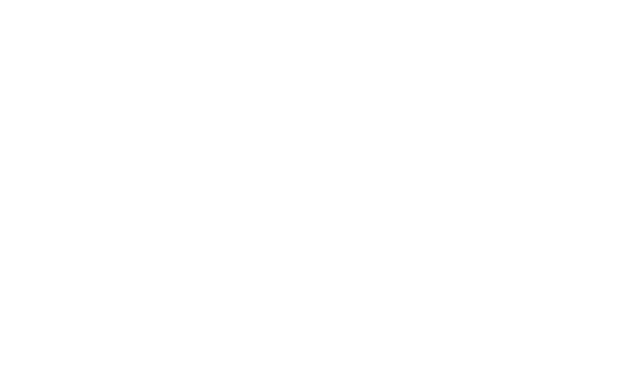
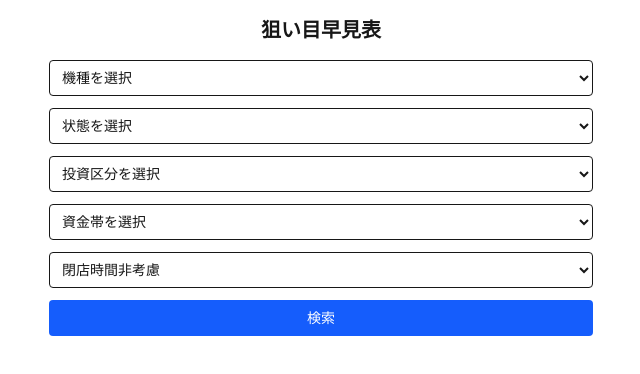
Before and after one commit to Ryo-o00/neraime-tool, a Next.js app: page / in a window 1280 px wide. Shown: the top 374 px of the page, without its empty margins (319-959 px from the left). Built offline with nearby package versions, Linux system fonts and the light colour scheme.

Commit message:
feat: add 東京喰種 support

```diff
--- a/app/page.tsx
+++ b/app/page.tsx
@@ -76,15 +76,16 @@ function adjustRange(range: string | number, plus: number): string {
 }
 
 export default function Home() {
-  const [_machine] = useState('');
-  const [_state] = useState('');
-  const [_investment] = useState('');
-  const [_capital] = useState('');
-  const [_closeGap] = useState('閉店時間非考慮');
+  const [data, setData] = useState<RowData[]>([]);
+  const [machine, setMachine] = useState('');
+  const [state, setState] = useState('');
+  const [investment, setInvestment] = useState('');
+  const [capital, setCapital] = useState('');
+  const [closeGap, setCloseGap] = useState('閉店時間非考慮');
   const [results, setResults] = useState<RowData[]>([]);
-  const [_searched] = useState(false);
+  const [searched, setSearched] = useState(false);
 
-  const _machineOptions = [
+  const machineOptions = [
     '機種を選択',
     'L吉宗',
     'ミリマス',
@@ -101,13 +102,13 @@ export default function Home() {
     '東京喰種'
   ];
 
-  const _stateOptions = ['リセ後', 'AT後'];
-  const _investmentOptions = ['再プレイ', '46-52/460枚', '46-52/現金'];
-  const _capitalOptions = ['20万円以上', '50万円以上', '100万円以上'];
-  const _closeOptions = ['閉店時間非考慮', '閉店3h前', '閉店2h前', '閉店1h前'];
+  const stateOptions = ['リセ後', 'AT後'];
+  const investmentOptions = ['再プレイ', '46-52/460枚', '46-52/現金'];
+  const capitalOptions = ['20万円以上', '50万円以上', '100万円以上'];
+  const closeOptions = ['閉店時間非考慮', '閉店3h前', '閉店2h前', '閉店1h前'];
 
   useEffect(() => {
-    if (!_machine || _machine === '機種を選択') return;
+    if (!machine || machine === '機種を選択') return;
     const map: { [key: string]: string } = {
       'L吉宗': 'yoshimune',
       'ミリマス': 'mirimasu',
@@ -123,10 +124,10 @@ export default function Home() {
       'マギレコ': 'magireco',
       '東京喰種': 'tokyoghoul'
     };
-    fetch(`/neraime_l_${map[_machine]}.json`)
+    fetch(`/neraime_l_${map[machine]}.json`)
       .then(res => res.json())
       .then(json => setData(json));
-  }, [_machine]);
+  }, [machine]);
 
   const parsePlus = (value: string | number | null | undefined) => {
     if (!value || value === '不明') return 0;
@@ -174,16 +175,6 @@ export default function Home() {
 
   const groupedResults = results.reduce<{ [key: string]: { [key: string]: RowData[] } }>((acc, item) => {
     const major = item.狙い分類 || 'その他';
-
-    if (_machine === '東京喰種') {
-      const pt = item.中カテゴリ || item.条件4 || 'pt不明';
-      const sur = item.条件 || 'スルー不明';
-      if (!acc[pt]) acc[pt] = {};
-      if (!acc[pt][sur]) acc[pt][sur] = [];
-      acc[pt][sur].push(item);
-      return acc;
-    }
-
     const minorSource = item.中カテゴリ || item.条件4 || '';
     let minor = '';
     if (minorSource.includes('前回AT300枚以下')) {
@@ -200,5 +191,74 @@ export default function Home() {
     return acc;
   }, {});
 
-  return (<div>{/* UI部分は後ほど実装 */}</div>);
+  return (
+    <main className="p-4 max-w-xl mx-auto text-sm">
+      <h1 className="text-xl font-bold mb-4 text-center">狙い目早見表</h1>
+
+      <div className="grid gap-3 mb-4">
+        <select value={machine} onChange={(e) => setMachine(e.target.value)} className="border p-2 rounded">
+          {machineOptions.map((opt, idx) => <option key={idx} value={opt === '機種を選択' ? '' : opt}>{opt}</option>)}
+        </select>
+
+        <select value={state} onChange={(e) => setState(e.target.value)} className="border p-2 rounded">
+          <option value="">状態を選択</option>
+          {stateOptions.map((opt, idx) => <option key={idx} value={opt}>{opt}</option>)}
+        </select>
+
+        <select value={investment} onChange={(e) => setInvestment(e.target.value)} className="border p-2 rounded">
+          <option value="">投資区分を選択</option>
+          {investmentOptions.map((opt, idx) => <option key={idx} value={opt}>{opt}</option>)}
+        </select>
+
+        <select value={capital} onChange={(e) => setCapital(e.target.value)} className="border p-2 rounded">
+          <option value="">資金帯を選択</option>
+          {capitalOptions.map((opt, idx) => <option key={idx} value={opt}>{opt}</option>)}
+        </select>
+
+        <select value={closeGap} onChange={(e) => setCloseGap(e.target.value)} className="border p-2 rounded">
+          {closeOptions.map((opt, idx) => <option key={idx} value={opt}>{opt}</option>)}
+        </select>
+
+        <button onClick={handleSearch} className="bg-blue-600 text-white py-2 rounded" disabled={!state || !investment || !capital}>検索</button>
+      </div>
+
+      {searched && Object.keys(groupedResults).length > 0 ? (
+        <div className="grid gap-6">
+          {Object.entries(groupedResults).map(([category, minors]) => (
+            <div key={category} className="border rounded-xl p-4 shadow-md bg-white">
+              <h2 className="font-bold text-base mb-2">{category}</h2>
+              {Object.entries(minors).map(([minor, items]) => (
+                <div key={minor} className="mb-3">
+                  {minor !== '全体' && <h3 className="text-sm font-semibold mb-1">{minor}</h3>}
+                  {items[0]?.参考リンク && (
+                    <div className="text-xs text-blue-600 underline mb-1">
+                      <a href={items[0].参考リンク} target="_blank" rel="noopener noreferrer">打ち方や各種示唆はこちら</a>
+                    </div>
+                  )}
+                  <ul className="list-disc pl-4 space-y-1">
+                    {items.map((item, idx) => (
+                      <li key={idx}>
+                        {item.狙い目G数 && (
+                          <span className="text-red-600 font-semibold">🎯 {item.狙い目G数}</span>
+                        )}
+                        {item.調整後G数 && closeGap !== '閉店時間非考慮' && searched && (
+                          <span className="text-orange-600 ml-2">🕒 {closeGap}：{item.調整後G数}</span>
+                        )}
+                        {[item.条件, item.条件2, item.条件3].filter(Boolean).map((c, i) => (
+                          <div key={i} className="text-xs text-gray-600">{c}</div>
+                        ))}
+                        {item.補足 && <div className="text-xs text-gray-600">補足：{item.補足}</div>}
+                      </li>
+                    ))}
+                  </ul>
+                </div>
+              ))}
+            </div>
+          ))}
+        </div>
+      ) : searched ? (
+        <p className="text-center text-sm text-gray-500">条件に合うデータが見つかりません。</p>
+      ) : null}
+    </main>
+  );
 }
```
